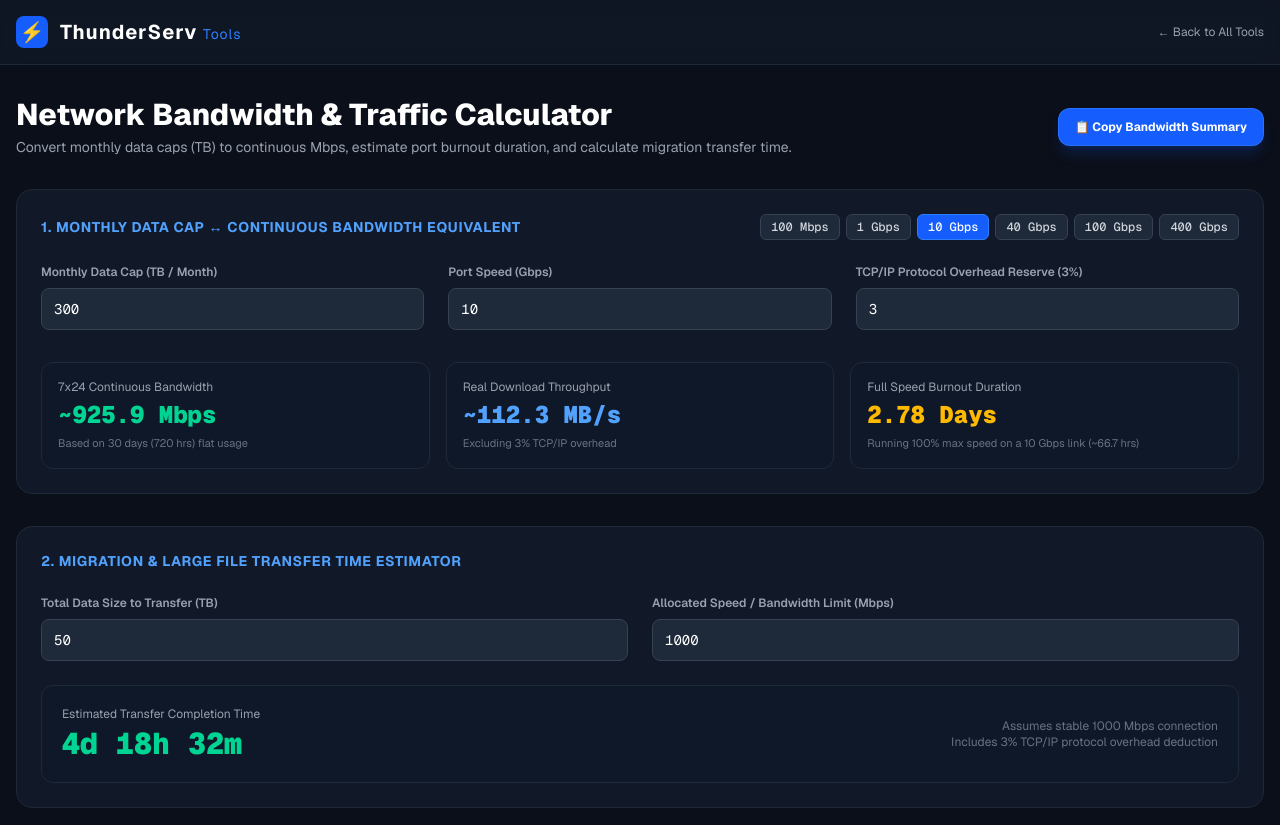
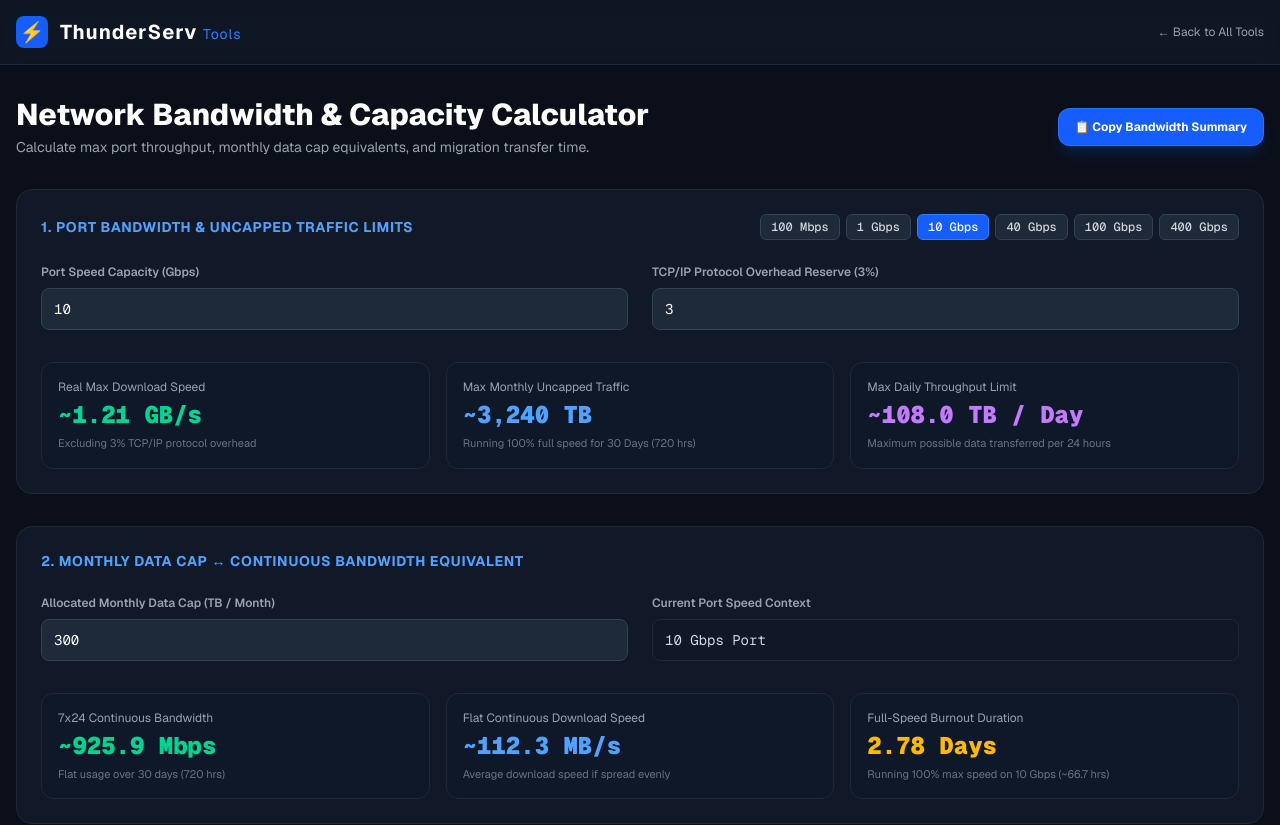
Before and after one commit to khpiang/thunderserv-tools, a Next.js app: page /bandwidth-calculator in a window 1280 px wide. Shown: the top 825 px of the page. Built offline with nearby package versions, Linux system fonts and the light colour scheme.

Commit message:
Update page.tsx

```diff
--- a/app/bandwidth-calculator/page.tsx
+++ b/app/bandwidth-calculator/page.tsx
@@ -2,7 +2,7 @@
 
 import React, { useState } from "react";
 
-// 快捷端口预设 (Mbps)
+// 快捷端口预设 (Gbps)
 const PORT_PRESETS = [
   { label: "100 Mbps", value: 0.1 },
   { label: "1 Gbps", value: 1 },
@@ -13,33 +13,53 @@ const PORT_PRESETS = [
 ];
 
 export default function BandwidthCalculator() {
-  // 1. 月流量 ↔ 连续带宽 换算
-  const [monthlyTB, setMonthlyTB] = useState<number>(300); // 默认 300 TB/月
+  // 高级全局设置：TCP/IP 协议头预留
+  const [tcpOverhead, setTcpOverhead] = useState<number>(3); // 默认扣除 3% 开销
+  const [copied, setCopied] = useState<boolean>(false);
+
+  // 1. 端口物理极限推算
   const [portSpeedGbps, setPortSpeedGbps] = useState<number>(10); // 默认 10 Gbps
 
-  // 2. 数据传输耗时计算
-  const [transferSizeTB, setTransferSizeTB] = useState<number>(50); // 50 TB 数据
-  const [transferSpeedMbps, setTransferSpeedMbps] = useState<number>(1000); // 1 Gbps (1000 Mbps)
+  // 2. 限制月流量配额换算
+  const [monthlyCapTB, setMonthlyCapTB] = useState<number>(300); // 默认 300 TB/月
 
-  // 3. 高级设置
-  const [tcpOverhead, setTcpOverhead] = useState<number>(3); // 3% TCP/IP Overhead
-  const [copied, setCopied] = useState<boolean>(false);
+  // 3. 数据迁移耗时计算
+  const [transferSizeTB, setTransferSizeTB] = useState<number>(50); // 默认 50 TB
+  const [transferSpeedMbps, setTransferSpeedMbps] = useState<number>(1000); // 默认 1 Gbps (1000 Mbps)
 
-  // --- 核心逻辑计算 ---
+  // --- 核心计算逻辑 ---
 
-  // A. 月流量换算为 7x24 连续 Mbps
-  const calculateTrafficToBandwidth = () => {
-    const totalBits = monthlyTB * 8 * 1000 * 1000; // Megabits (Decimal)
+  // 1. 端口物理极限与全速流量推算
+  const calculatePortProfile = () => {
+    const rawMbps = portSpeedGbps * 1000;
+    const effectiveMbps = rawMbps * (1 - tcpOverhead / 100);
+    const realSpeedMBps = effectiveMbps / 8; // 真实文件下载速度 (MB/s)
+
+    // 全速跑满月流量 (30天 = 2,592,000秒)
     const monthSeconds = 30 * 24 * 3600;
-    const avgMbps = totalBits / monthSeconds;
+    const maxMonthlyBits = rawMbps * monthSeconds; // Megabits
+    const maxMonthlyTB = maxMonthlyBits / (8 * 1000 * 1000); // TB (1000 进制)
+    const maxDailyTB = maxMonthlyTB / 30;
 
-    // TCP Overhead 调整后的有效下载速度 (MB/s)
-    const rawMbps = avgMbps * (1 - tcpOverhead / 100);
-    const avgMBps = rawMbps / 8;
+    return {
+      rawMbps,
+      realSpeedMBps,
+      maxDailyTB,
+      maxMonthlyTB,
+    };
+  };
 
-    // 全速跑满端口耗尽流量的时间
+  // 2. 月流量配额 ↔ 连续带宽等效计算
+  const calculateCapEquivalents = () => {
+    // 300 TB = 300 * 8 * 1,000,000 Megabits
+    const totalBits = monthlyCapTB * 8 * 1000 * 1000;
+    const monthSeconds = 30 * 24 * 3600;
+    const avgMbps = totalBits / monthSeconds; // 7x24 平稳连续 Mbps
+    const avgMBps = (avgMbps * (1 - tcpOverhead / 100)) / 8; // 平稳下载速率
+
+    // 在端口最高速率 (Port Speed) 下耗尽配额的时间
     const portMbps = portSpeedGbps * 1000;
-    const secondsToDeplete = portMbps > 0 ? (monthlyTB * 8 * 1000 * 1000) / portMbps : 0;
+    const secondsToDeplete = portMbps > 0 ? totalBits / portMbps : 0;
     const hoursToDeplete = secondsToDeplete / 3600;
     const daysToDeplete = hoursToDeplete / 24;
 
@@ -51,39 +71,53 @@ export default function BandwidthCalculator() {
     };
   };
 
-  // B. 传输耗时计算
+  // 3. 数据迁移耗时计算
   const calculateTransferTime = () => {
     const totalBits = transferSizeTB * 8 * 1000 * 1000; // Megabits
     const effectiveMbps = transferSpeedMbps * (1 - tcpOverhead / 100);
 
-    if (effectiveMbps <= 0) return { days: 0, hours: 0, minutes: 0, totalSeconds: 0 };
+    if (effectiveMbps <= 0) return { days: 0, hours: 0, minutes: 0 };
 
     const totalSeconds = totalBits / effectiveMbps;
     const days = Math.floor(totalSeconds / (24 * 3600));
     const hours = Math.floor((totalSeconds % (24 * 3600)) / 3600);
     const minutes = Math.floor((totalSeconds % 3600) / 60);
 
-    return { days, hours, minutes, totalSeconds };
+    return { days, hours, minutes };
   };
 
-  const trafficRes = calculateTrafficToBandwidth();
+  const portRes = calculatePortProfile();
+  const capRes = calculateCapEquivalents();
   const transferRes = calculateTransferTime();
+
+  // 格式化输出 MB/s 或 GB/s
+  const formatSpeed = (mbpsVal: number) => {
+    if (mbpsVal >= 1000) {
+      return `${(mbpsVal / 1000).toFixed(2)} GB/s`;
+    }
+    return `${mbpsVal.toFixed(1)} MB/s`;
+  };
 
   // 一键复制方案摘要
   const handleCopySummary = () => {
+    const portText = portSpeedGbps >= 1 ? `${portSpeedGbps} Gbps` : `${portSpeedGbps * 1000} Mbps`;
     const summaryText = `====================================
-BANDWIDTH & TRAFFIC SPECIFICATION
+NETWORK BANDWIDTH & CAPACITY SUMMARY
 ====================================
-• Port Capacity: ${portSpeedGbps >= 1 ? `${portSpeedGbps} Gbps` : `${portSpeedGbps * 1000} Mbps`}
-• Monthly Data Allocation: ${monthlyTB} TB / Month
-• 7x24 Continuous Equivalent Bandwidth: ~${trafficRes.avgMbps.toFixed(1)} Mbps
-• Net Transfer Speed (Excl. ${tcpOverhead}% TCP Overhead): ~${trafficRes.avgMBps.toFixed(1)} MB/s
-• Full-Speed Burnout Time (${portSpeedGbps >= 1 ? `${portSpeedGbps} Gbps` : `${portSpeedGbps * 1000} Mbps`} continuous): ~${trafficRes.daysToDeplete.toFixed(2)} Days (${trafficRes.hoursToDeplete.toFixed(1)} Hours)
-------------------------------------
-DATA TRANSFER TIME ESTIMATE
+1. PORT HARDWARE PROFILE
+• Port Speed: ${portText}
+• Real Max Download Speed: ~${formatSpeed(portRes.realSpeedMBps)} (Excl. ${tcpOverhead}% TCP Overhead)
+• Max Monthly Traffic (100% Uncapped): ~${portRes.maxMonthlyTB.toLocaleString(undefined, { maximumFractionDigits: 1 })} TB / Month (~${portRes.maxDailyTB.toFixed(1)} TB/Day)
+
+2. DATA CAP EQUIVALENT
+• Allocated Monthly Cap: ${monthlyCapTB} TB / Month
+• 7x24 Continuous Equivalent Bandwidth: ~${capRes.avgMbps.toFixed(1)} Mbps
+• Full-Speed Burnout Duration (@ ${portText}): ~${capRes.daysToDeplete.toFixed(2)} Days (${capRes.hoursToDeplete.toFixed(1)} Hours)
+
+3. DATA MIGRATION ESTIMATE
 • Data Volume: ${transferSizeTB} TB
 • Allocated Bandwidth: ${transferSpeedMbps} Mbps
-• Est. Time to Complete: ${transferRes.days}d ${transferRes.hours}h ${transferRes.minutes}m
+• Est. Completion Time: ${transferRes.days}d ${transferRes.hours}h ${transferRes.minutes}m
 ====================================`;
 
     navigator.clipboard.writeText(summaryText);
@@ -112,10 +146,10 @@ DATA TRANSFER TIME ESTIMATE
         <div className="flex flex-col md:flex-row md:items-center justify-between gap-4">
           <div>
             <h1 className="text-2xl sm:text-3xl font-extrabold text-white">
-              Network Bandwidth & Traffic Calculator
+              Network Bandwidth & Capacity Calculator
             </h1>
             <p className="text-gray-400 text-sm mt-1">
-              Convert monthly data caps (TB) to continuous Mbps, estimate port burnout duration, and calculate migration transfer time.
+              Calculate max port throughput, monthly data cap equivalents, and migration transfer time.
             </p>
           </div>
           <button
@@ -126,11 +160,11 @@ DATA TRANSFER TIME ESTIMATE
           </button>
         </div>
 
-        {/* 模块 1：月流量 ↔ 连续带宽等效转换 */}
+        {/* 模块 1：端口带宽能力与物理极限 */}
         <div className="bg-[#111827] border border-gray-800 rounded-2xl p-6 space-y-6">
           <div className="flex flex-col sm:flex-row sm:items-center justify-between gap-3">
             <h2 className="text-sm font-bold text-blue-400 uppercase tracking-wider">
-              1. Monthly Data Cap ↔ Continuous Bandwidth Equivalent
+              1. Port Bandwidth & Uncapped Traffic Limits
             </h2>
 
             {/* 常用端口快捷选择按钮组 */}
@@ -151,22 +185,10 @@ DATA TRANSFER TIME ESTIMATE
             </div>
           </div>
 
-          <div className="grid grid-cols-1 md:grid-cols-3 gap-6">
+          <div className="grid grid-cols-1 md:grid-cols-2 gap-6">
             <div className="space-y-2">
               <label className="text-xs font-semibold text-gray-400 block">
-                Monthly Data Cap (TB / Month)
-              </label>
-              <input
-                type="number"
-                value={monthlyTB}
-                onChange={(e) => setMonthlyTB(Math.max(0, parseFloat(e.target.value) || 0))}
-                className="w-full bg-gray-800 border border-gray-700 rounded-lg py-2.5 px-3 text-sm text-white focus:outline-none focus:border-blue-500 font-mono"
-              />
-            </div>
-
-            <div className="space-y-2">
-              <label className="text-xs font-semibold text-gray-400 block">
-                Port Speed (Gbps)
+                Port Speed Capacity (Gbps)
               </label>
               <input
                 type="number"
@@ -192,44 +214,107 @@ DATA TRANSFER TIME ESTIMATE
             </div>
           </div>
 
-          {/* 模块 1 结果展示卡片 */}
-          <div className="grid grid-cols-1 sm:grid-cols-2 lg:grid-cols-3 gap-4 pt-2">
+          {/* 模块 1 结果面板 */}
+          <div className="grid grid-cols-1 sm:grid-cols-3 gap-4 pt-2">
             <div className="bg-gray-900/80 border border-gray-800 rounded-xl p-4 space-y-1">
-              <div className="text-xs text-gray-400">7x24 Continuous Bandwidth</div>
+              <div className="text-xs text-gray-400">Real Max Download Speed</div>
               <div className="text-2xl font-black font-mono text-emerald-400">
-                ~{trafficRes.avgMbps.toFixed(1)} Mbps
+                ~{formatSpeed(portRes.realSpeedMBps)}
               </div>
               <div className="text-[11px] text-gray-500">
-                Based on 30 days (720 hrs) flat usage
+                Excluding {tcpOverhead}% TCP/IP protocol overhead
               </div>
             </div>
 
             <div className="bg-gray-900/80 border border-gray-800 rounded-xl p-4 space-y-1">
-              <div className="text-xs text-gray-400">Real Download Throughput</div>
+              <div className="text-xs text-gray-400">Max Monthly Uncapped Traffic</div>
               <div className="text-2xl font-black font-mono text-blue-400">
-                ~{trafficRes.avgMBps.toFixed(1)} MB/s
+                ~{portRes.maxMonthlyTB.toLocaleString(undefined, { maximumFractionDigits: 1 })} TB
               </div>
               <div className="text-[11px] text-gray-500">
-                Excluding {tcpOverhead}% TCP/IP overhead
+                Running 100% full speed for 30 Days (720 hrs)
               </div>
             </div>
 
-            <div className="bg-gray-900/80 border border-gray-800 rounded-xl p-4 space-y-1 sm:col-span-2 lg:col-span-1">
-              <div className="text-xs text-gray-400">Full Speed Burnout Duration</div>
-              <div className="text-2xl font-black font-mono text-amber-400">
-                {trafficRes.daysToDeplete.toFixed(2)} Days
+            <div className="bg-gray-900/80 border border-gray-800 rounded-xl p-4 space-y-1">
+              <div className="text-xs text-gray-400">Max Daily Throughput Limit</div>
+              <div className="text-2xl font-black font-mono text-purple-400">
+                ~{portRes.maxDailyTB.toFixed(1)} TB / Day
               </div>
               <div className="text-[11px] text-gray-500">
-                Running 100% max speed on a {portSpeedGbps >= 1 ? `${portSpeedGbps} Gbps` : `${portSpeedGbps * 1000} Mbps`} link (~{trafficRes.hoursToDeplete.toFixed(1)} hrs)
+                Maximum possible data transferred per 24 hours
               </div>
             </div>
           </div>
         </div>
 
-        {/* 模块 2：数据传输与迁移时间计算 */}
+        {/* 模块 2：限制月流量 ↔ 连续带宽换算 */}
         <div className="bg-[#111827] border border-gray-800 rounded-2xl p-6 space-y-6">
           <h2 className="text-sm font-bold text-blue-400 uppercase tracking-wider">
-            2. Migration & Large File Transfer Time Estimator
+            2. Monthly Data Cap ↔ Continuous Bandwidth Equivalent
+          </h2>
+
+          <div className="grid grid-cols-1 md:grid-cols-2 gap-6">
+            <div className="space-y-2">
+              <label className="text-xs font-semibold text-gray-400 block">
+                Allocated Monthly Data Cap (TB / Month)
+              </label>
+              <input
+                type="number"
+                value={monthlyCapTB}
+                onChange={(e) => setMonthlyCapTB(Math.max(0, parseFloat(e.target.value) || 0))}
+                className="w-full bg-gray-800 border border-gray-700 rounded-lg py-2.5 px-3 text-sm text-white focus:outline-none focus:border-blue-500 font-mono"
+              />
+            </div>
+
+            <div className="space-y-2">
+              <label className="text-xs font-semibold text-gray-400 block">
+                Current Port Speed Context
+              </label>
+              <div className="w-full bg-gray-900 border border-gray-800 rounded-lg py-2.5 px-3 text-sm text-gray-300 font-mono">
+                {portSpeedGbps >= 1 ? `${portSpeedGbps} Gbps` : `${portSpeedGbps * 1000} Mbps`} Port
+              </div>
+            </div>
+          </div>
+
+          {/* 模块 2 结果面板 */}
+          <div className="grid grid-cols-1 sm:grid-cols-3 gap-4 pt-2">
+            <div className="bg-gray-900/80 border border-gray-800 rounded-xl p-4 space-y-1">
+              <div className="text-xs text-gray-400">7x24 Continuous Bandwidth</div>
+              <div className="text-2xl font-black font-mono text-emerald-400">
+                ~{capRes.avgMbps.toFixed(1)} Mbps
+              </div>
+              <div className="text-[11px] text-gray-500">
+                Flat usage over 30 days (720 hrs)
+              </div>
+            </div>
+
+            <div className="bg-gray-900/80 border border-gray-800 rounded-xl p-4 space-y-1">
+              <div className="text-xs text-gray-400">Flat Continuous Download Speed</div>
+              <div className="text-2xl font-black font-mono text-blue-400">
+                ~{capRes.avgMBps.toFixed(1)} MB/s
+              </div>
+              <div className="text-[11px] text-gray-500">
+                Average download speed if spread evenly
+              </div>
+            </div>
+
+            <div className="bg-gray-900/80 border border-gray-800 rounded-xl p-4 space-y-1">
+              <div className="text-xs text-gray-400">Full-Speed Burnout Duration</div>
+              <div className="text-2xl font-black font-mono text-amber-400">
+                {capRes.daysToDeplete.toFixed(2)} Days
+              </div>
+              <div className="text-[11px] text-gray-500">
+                Running 100% max speed on {portSpeedGbps >= 1 ? `${portSpeedGbps} Gbps` : `${portSpeedGbps * 1000} Mbps`} (~{capRes.hoursToDeplete.toFixed(1)} hrs)
+              </div>
+            </div>
+          </div>
+        </div>
+
+        {/* 模块 3：数据传输与迁移时间计算 */}
+        <div className="bg-[#111827] border border-gray-800 rounded-2xl p-6 space-y-6">
+          <h2 className="text-sm font-bold text-blue-400 uppercase tracking-wider">
+            3. Migration & Large File Transfer Time Estimator
           </h2>
 
           <div className="grid grid-cols-1 md:grid-cols-2 gap-6">
```
